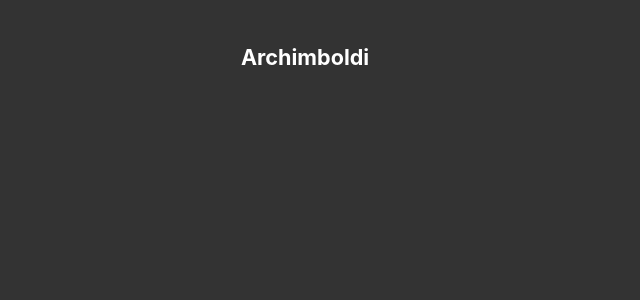
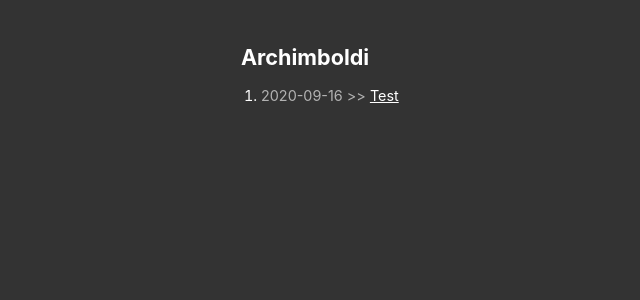
Before and after one commit to archimboldii/archimboldii.github.io, a Jekyll site: the page built from index.html, in a window 1280 px wide. Shown: the top 300 px of the page, without its empty margins (119-759 px from the left). Built offline with Jekyll 4.4.1, drawn with Linux system fonts in a browser that asks for light colours.

Commit message:
Update home.html

```diff
--- a/_layouts/home.html
+++ b/_layouts/home.html
@@ -7,5 +7,17 @@ layout: default
 </header>
 
 <main>
-{{ content }}
+  <ul class="more-space">
+  {% for post in site.posts %}
+    {% if post.tags contains "scratchpad" %}
+      {% else %}
+        <li>
+          <a class="muted">{{ post.date | date: "%Y-%m-%d" }} >> </a><a class="post-link" href="{{ post.url | relative_url }}">{{ post.title | escape }}</a>
+        </li>
+      {% endif %}
+    {% endfor %}
+  </ul>
+
+  {{ content }}
+
 </main>
```
